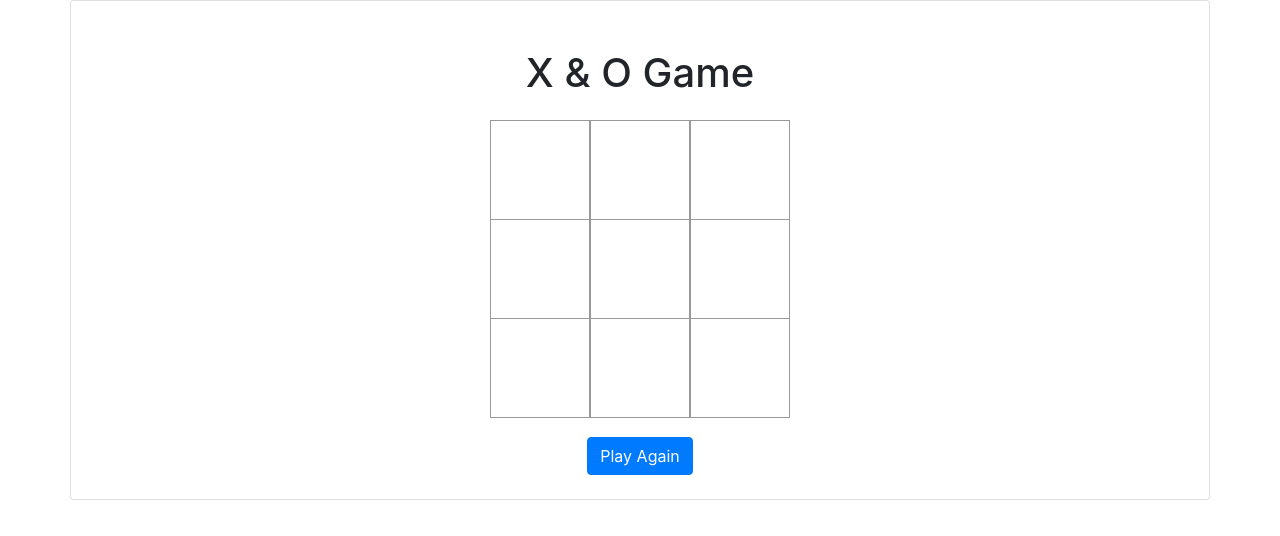
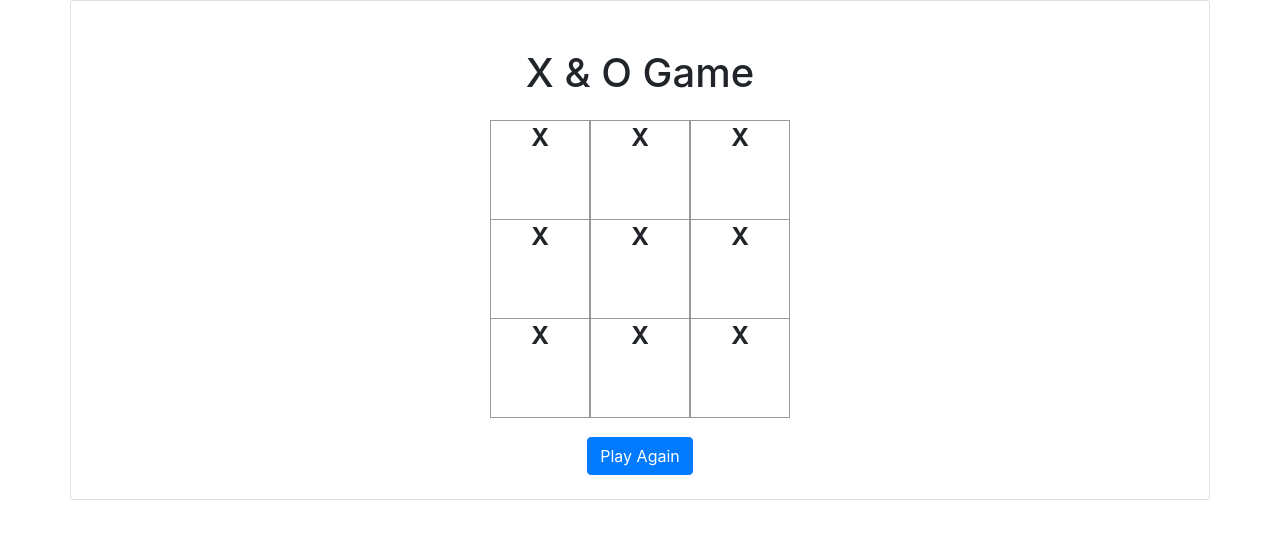
Before and after one commit to tege3000/react-xno, a React (Create React App) app: page / in a window 1280 px wide. Shown: the top 536 px of the page. Built offline with nearby package versions, Linux system fonts and the light colour scheme; the HTML template or start-up script is replaced by a standard one.

Commit message:
ADD - Finished learning about React Components

```diff
--- a/src/App.js
+++ b/src/App.js
@@ -4,7 +4,7 @@ const Title = () => <h1 className="text-center mt-4 mb-4">X & O Game</h1>
 const BoardCell = () => {
     return  (
         <div className="square">
-            <div className="cell">
+            <div className="cell">X
             </div>
         </div>
     )
```
